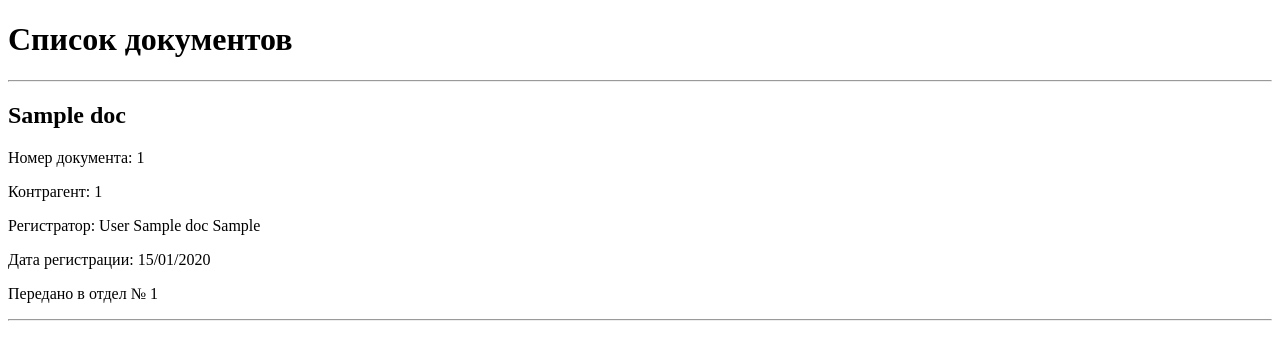
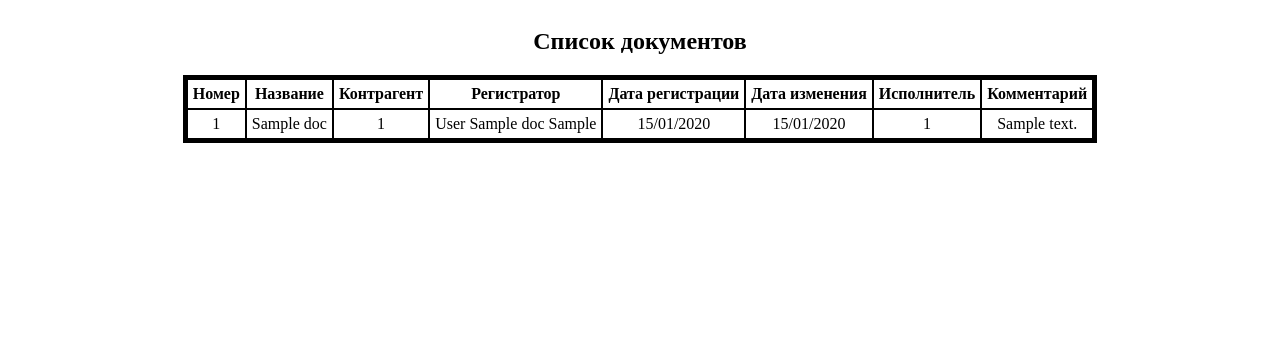
Before and after one commit to Chesh1re1/EDMS, a Django app: page /doc/ in a window 1280 px wide. Shown: the top 360 px of the page. Run offline with Django 3.2, Linux system fonts and the light colour scheme; tables that the repository leaves empty hold one stand-in row (values such as "Sample post").

Commit message:
update of html file, data is displayed in tabular form

```diff
--- a/edms/templates/edms/doc.html
+++ b/edms/templates/edms/doc.html
@@ -5,8 +5,7 @@
     <title>{{ title }}</title>
 </head>
 <body>
-
-<h1>{{ title }}</h1>
+<!--<h1>{{ title }}</h1>
 <hr>
 
 {% for item in doc %}
@@ -22,6 +21,35 @@
     <hr>
 </div>
 {% endfor %}
-
+-->
+<table border="4" bordercolor="#000000" cellspacing="0" cellpadding="5" align=center>
+    <caption><h2>{{ title }}</h2></caption>
+    {% for item in doc %}
+    <tr>
+        <th>Номер</th>
+        <th>Название</th>
+        <th>Контрагент</th>
+        <th>Регистратор</th>
+        <th>Дата регистрации</th>
+        <th>Дата изменения</th>
+        <th>Исполнитель</th>
+        <th>Комментарий</th>
+    </tr>
+    <tr align="center">
+        <td>{{ item.number }}</td>
+        <td>{{ item.title }}</td>
+        <td>{{ item.id_contr }}</td>
+        <td>
+            {{ item.reg_surname }}
+            {{ item.reg_name }}
+            {{ item.reg_patronymic }}
+        </td>
+        <td>{{ item.doc_reg_date|date:"d/m/Y" }}</td>
+        <td>{{ item.doc_update_date|date:"d/m/Y" }}</td>
+        <td>{{ item.id_executor }}</td>
+        <td>{{ item.comment }}</td>
+    </tr>
+    {% endfor %}
+</table>
 </body>
 </html>
```
